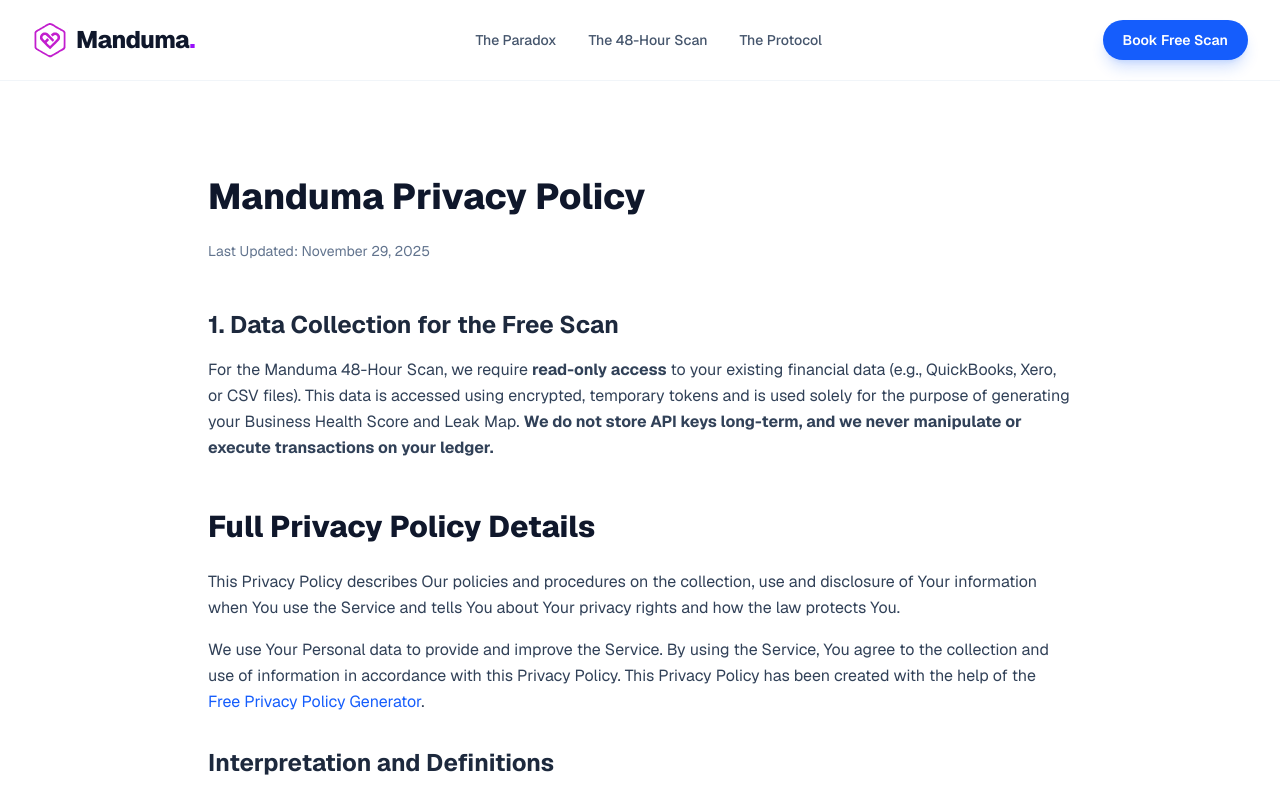
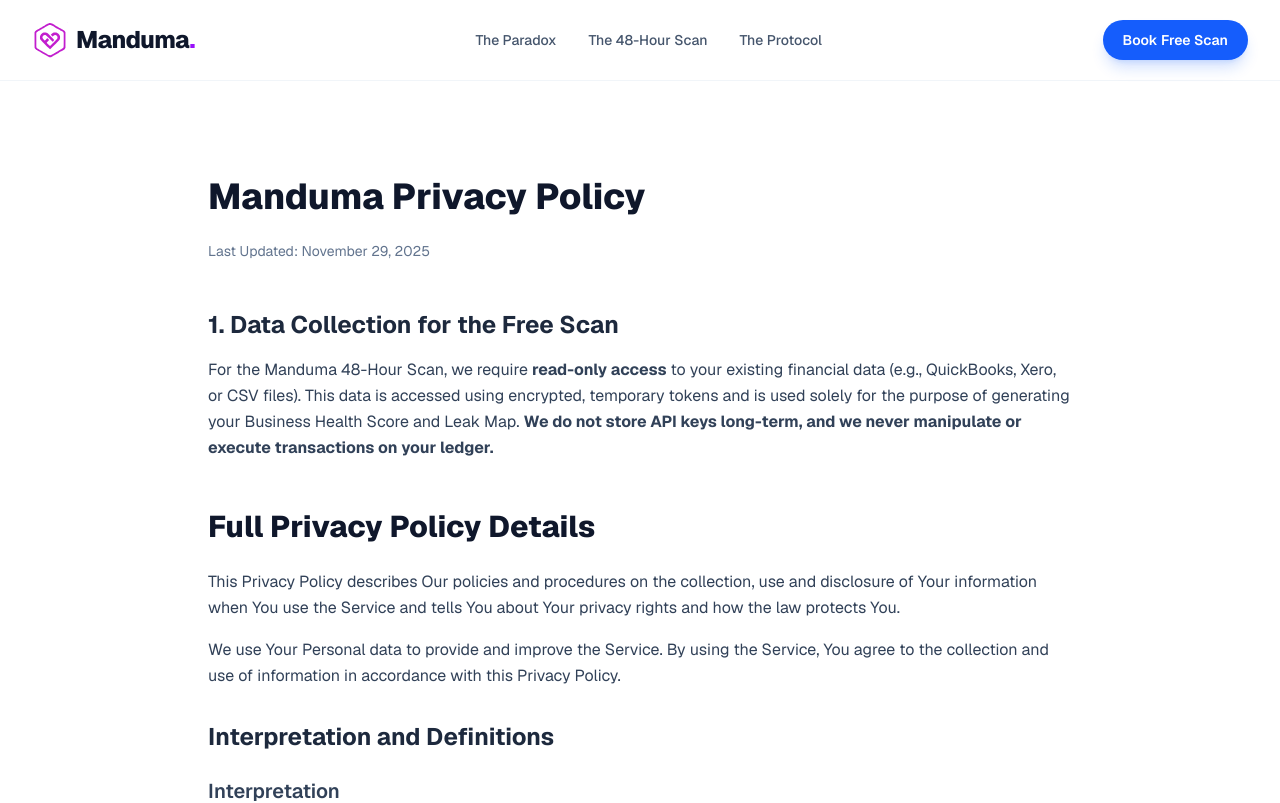
Before and after one commit to TheHolyWolf/manduma-web, a Next.js app: page /privacy in a window 1280 px wide. Shown: the top 803 px of the page. Built offline with nearby package versions, Linux system fonts and the light colour scheme.

Commit message:
Final touch

```diff
--- a/app/privacy/page.tsx
+++ b/app/privacy/page.tsx
@@ -42,10 +42,7 @@
           This Privacy Policy describes Our policies and procedures on the collection, use and disclosure of Your information when You use the Service and tells You about Your privacy rights and how the law protects You.
         </p>
         <p className="text-slate-700 mb-4 leading-relaxed">
-          We use Your Personal data to provide and improve the Service. By using the Service, You agree to the collection and use of information in accordance with this Privacy Policy. This Privacy Policy has been created with the help of the{' '}
-          <a href="https://www.freeprivacypolicy.com/free-privacy-policy-generator/" target="_blank" rel="noopener noreferrer" className="text-blue-600 hover:underline">
-            Free Privacy Policy Generator
-          </a>.
+          We use Your Personal data to provide and improve the Service. By using the Service, You agree to the collection and use of information in accordance with this Privacy Policy.
         </p>
 
         <h2 className="text-2xl font-bold text-slate-800 mt-8 mb-4">Interpretation and Definitions</h2>
```
